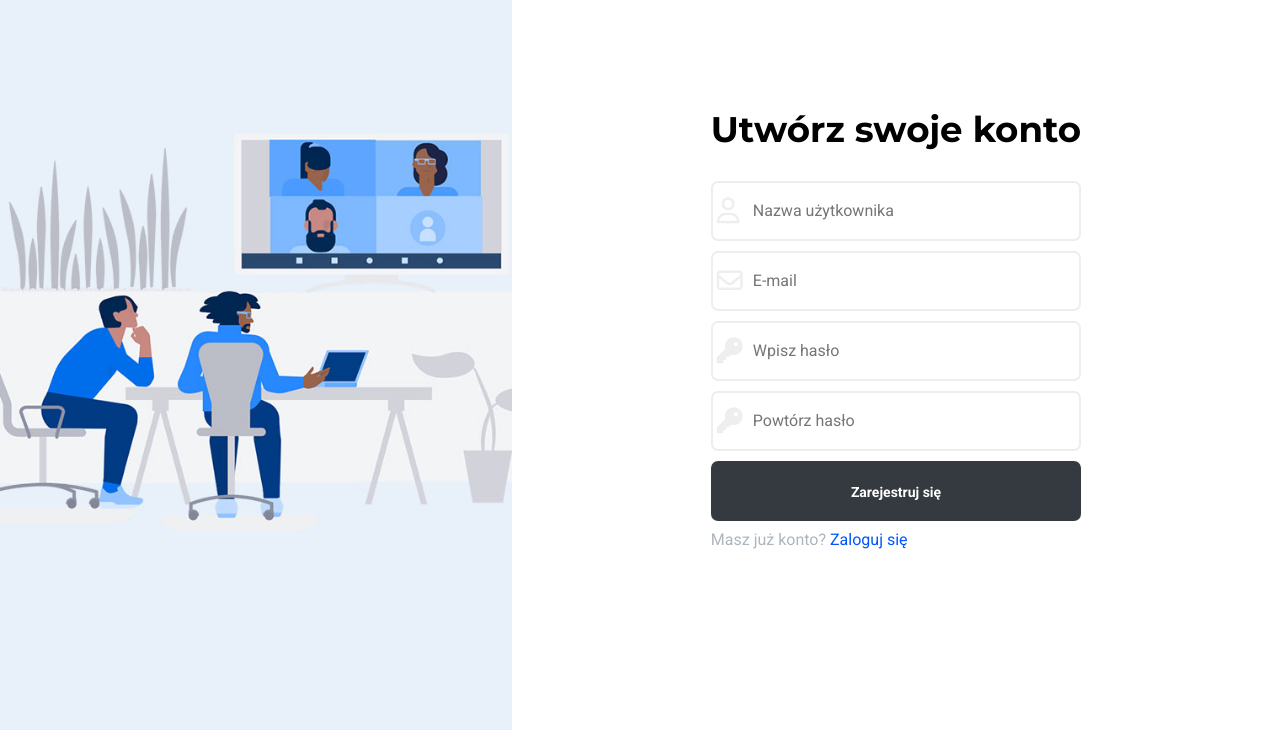
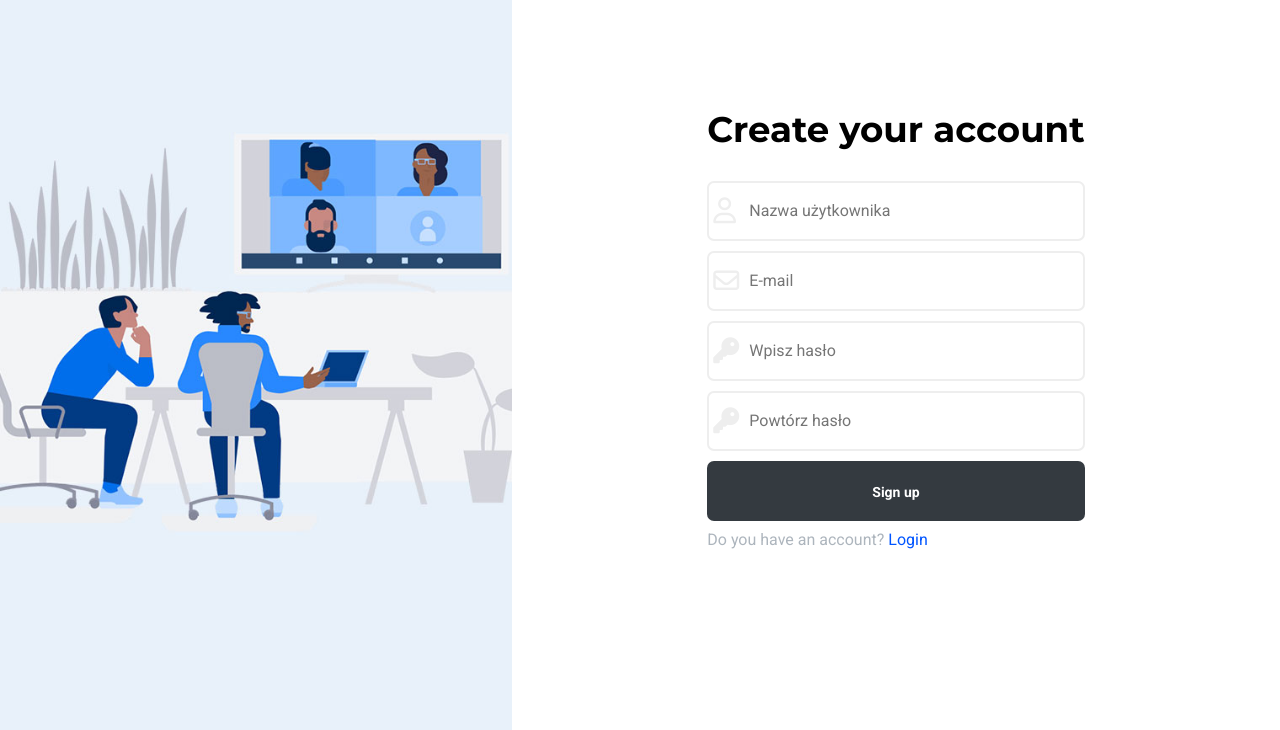
Before and after one commit to MiloszKarwacki/Social-media, a website built with Vite: page register.html in a window 1280 px wide. Shown: the part 70-800 px from the top of the page. Built offline with nearby package versions, Linux system fonts and the light colour scheme.

Commit message:
001-my first change

```diff
--- a/register.html
+++ b/register.html
@@ -4,7 +4,7 @@
 <head>
   <meta charset="UTF-8" />
   <meta name="viewport" content="width=device-width, initial-scale=1.0" />
-  <title>Login</title>
+  <title>Sign up</title>
 
   {{> head}}
 </head>
@@ -18,7 +18,7 @@
       <div class="auth__logo">{{> logo}}</div>
       <div class="auth__wraper">
         <h1 class="auth__title">
-          Utwórz swoje konto
+          Create your account
         </h1>
         <form class="auth__form" action="">
           <!--  -->
@@ -43,12 +43,12 @@
           </div>
           <!--  -->
           <div class="auth__row">
-            <button class="auth__button">Zarejestruj się</button>
+            <button class="auth__button">Sign up</button>
           </div>
         </form>
         <p class="auth__info">
-          Masz już konto?
-          <a href="login.html"> Zaloguj się</a>
+          Do you have an account?
+          <a href="login.html"> Login</a>
         </p>
       </div>
     </div>
```
